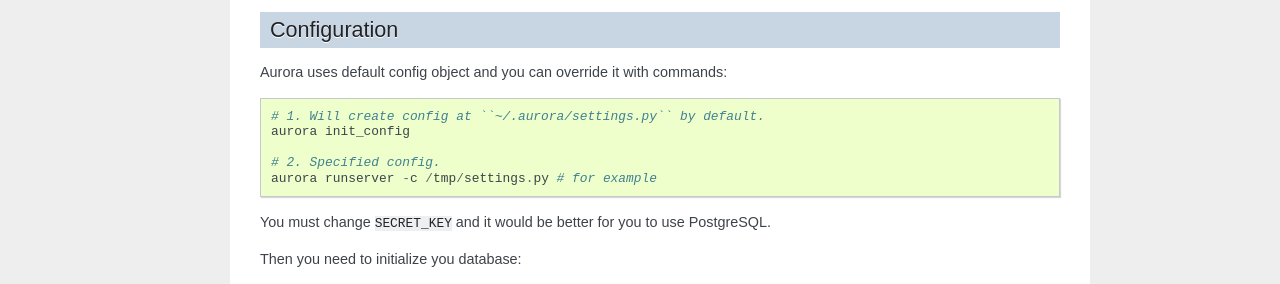
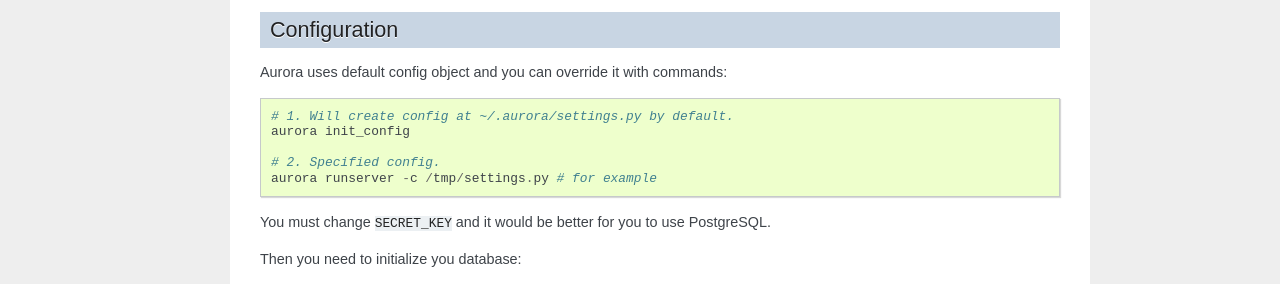
Before and after one commit to guilhermesouza/aurora, a Sphinx documentation site: the page built from docs/quickstart/index.rst, in a window 1280 px wide. Shown: the part 827-1111 px from the top of the page. Built offline with Sphinx 7.4.7, drawn with Linux system fonts in a browser that asks for light colours.

Commit message:
Fixed docs.

```diff
--- a/docs/quickstart/index.rst
+++ b/docs/quickstart/index.rst
@@ -40,7 +40,7 @@
 
 Aurora uses default config object and you can override it with commands::
 
-    # 1. Will create config at ``~/.aurora/settings.py`` by default.
+    # 1. Will create config at ~/.aurora/settings.py by default.
     aurora init_config
 
     # 2. Specified config.
@@ -62,7 +62,7 @@
 
 
 Starting an application
---------------------
+-----------------------
 
 Aurora dev server can be started with command::
 
```
